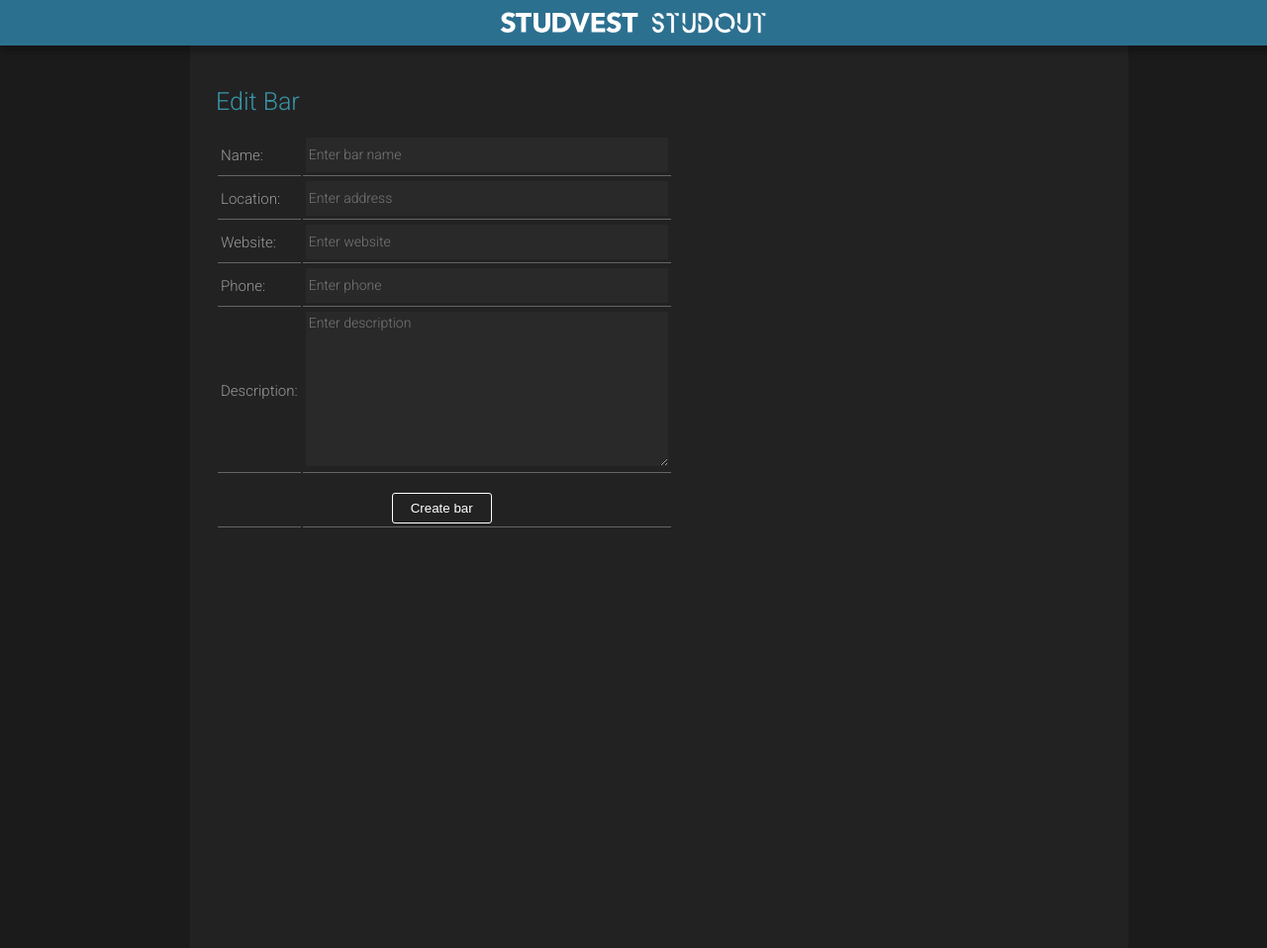
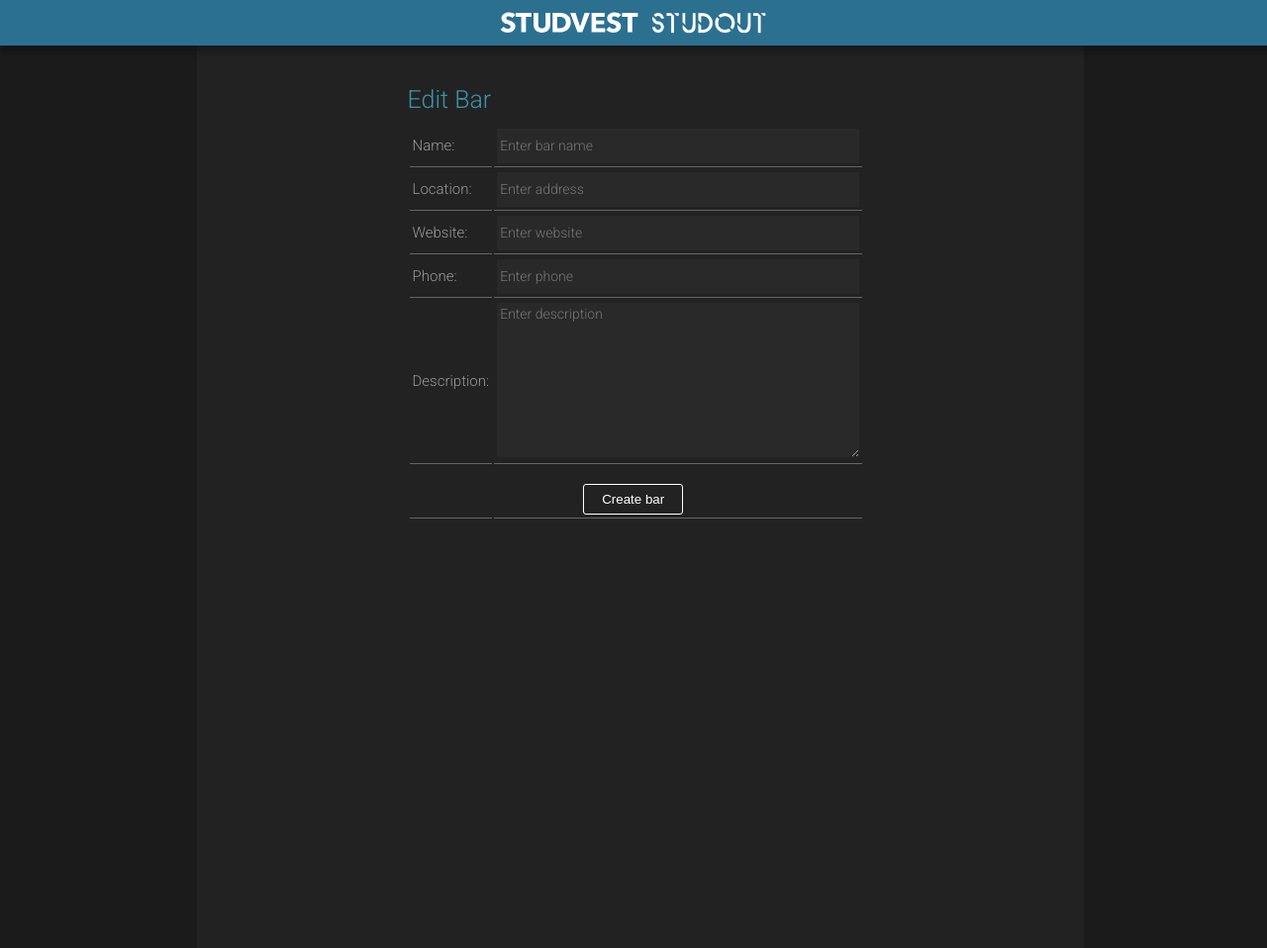
Before and after one commit to AryanGharshi/Studvest-collab, a PHP site: page /html/inputForm_add.php in a window 1280 px wide. Shown: the whole page at 99% size. Run offline with PHP 8.4, Linux system fonts and the light colour scheme; data that the repository does not hold is empty.

Commit message:
css of inputform
change inputform.css html

```diff
--- a/getDrunk/css/inputForm.css
+++ b/getDrunk/css/inputForm.css
@@ -110,13 +110,32 @@ body{
 }
 
 #are .input{
-    height:500px;
+    height:38vh;
     width:360px;
     margin: 0 auto;
-    overflow:scroll;
+    overflow-y:scroll;
     border-bottom: solid #777777 2px;
 }
 
+::-webkit-scrollbar{
+  width:7px;
+  background: rgba(000, 0, 0, 0.1);
+}
+
+/**
+::-webkit-scrollbar-track{
+  -webkit-box-shadow:inset 0 0 6px rgba(0,0,0,0.3);
+  background: rgba(111, 0, 0, 0.2);
+  border-radius: 10px;
+}**/
+
+::-webkit-scrollbar-thumb{
+  width: 7px;
+  height: 5px;
+  border-radius: 10px;
+  -webkit-box-shadow:inset 0 0 6px rgba(0,0,0,0.3);
+  background:grey;
+}
 /************* pop_up ***********/
 .popup{
     margin: 0 auto;
@@ -225,21 +285,28 @@ body{
 
 
 /* EDIT BAR CSS */
+.edit{
+    width:470px;
+    /*border: 1px white solid;*/
+    margin: 0 auto;
+}
 
 .mainEdit{
     width:70vw;
     height: 100vh;
-    margin-left: 15vw;
-    margin-right: 15vw;
-    padding: 2em;
+    margin: 0 auto;
     background-color: #222222;
 }
 
 .mainEdit h1{
+    padding-top: 40px;
     font-size: 25px;
+    /*padding-left: 40px;*/
+    padding-bottom: 10px;
     color: #3895A9;
     font-style: normal;
     font-weight: normal;
+    margin: 0;
 }
 
 
```
Also changed, not shown: other parts of getDrunk/css/inputForm.css (+43 -2 lines), getDrunk/html/inputForm.php (+11 -4 lines), 4 other files.
